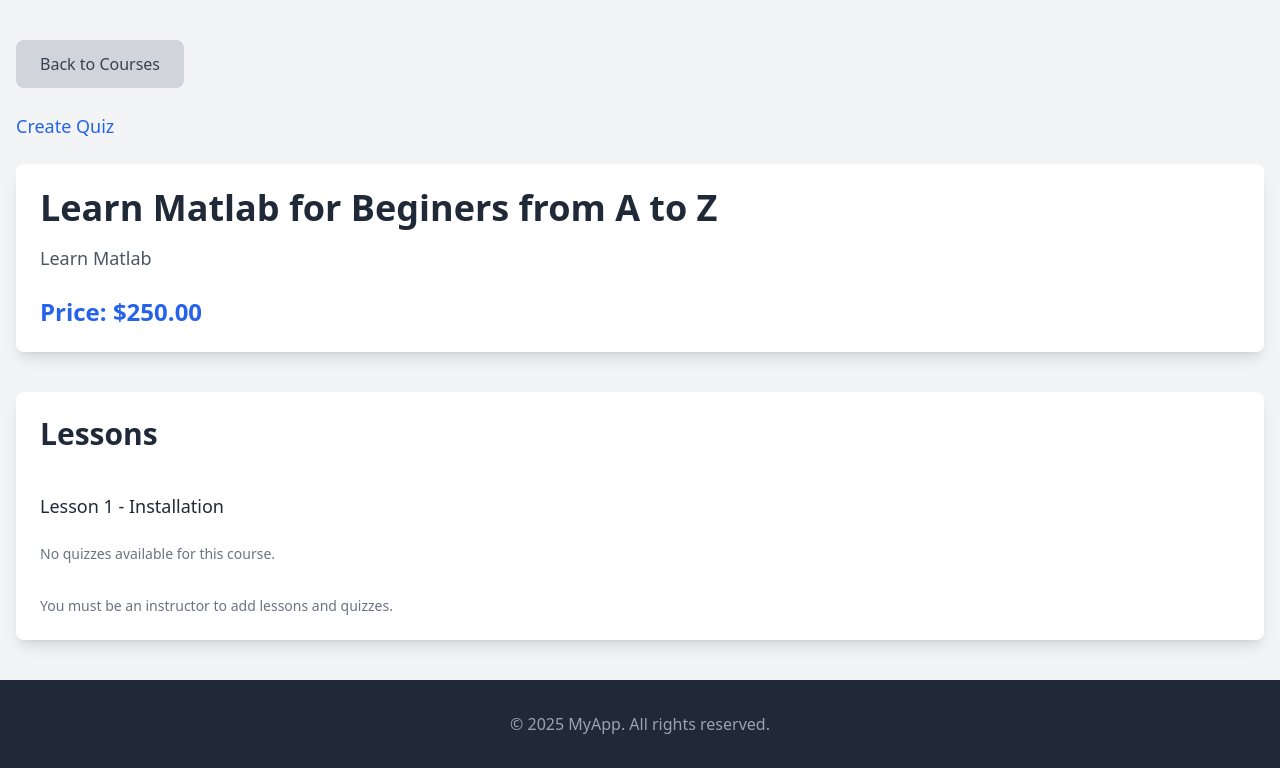
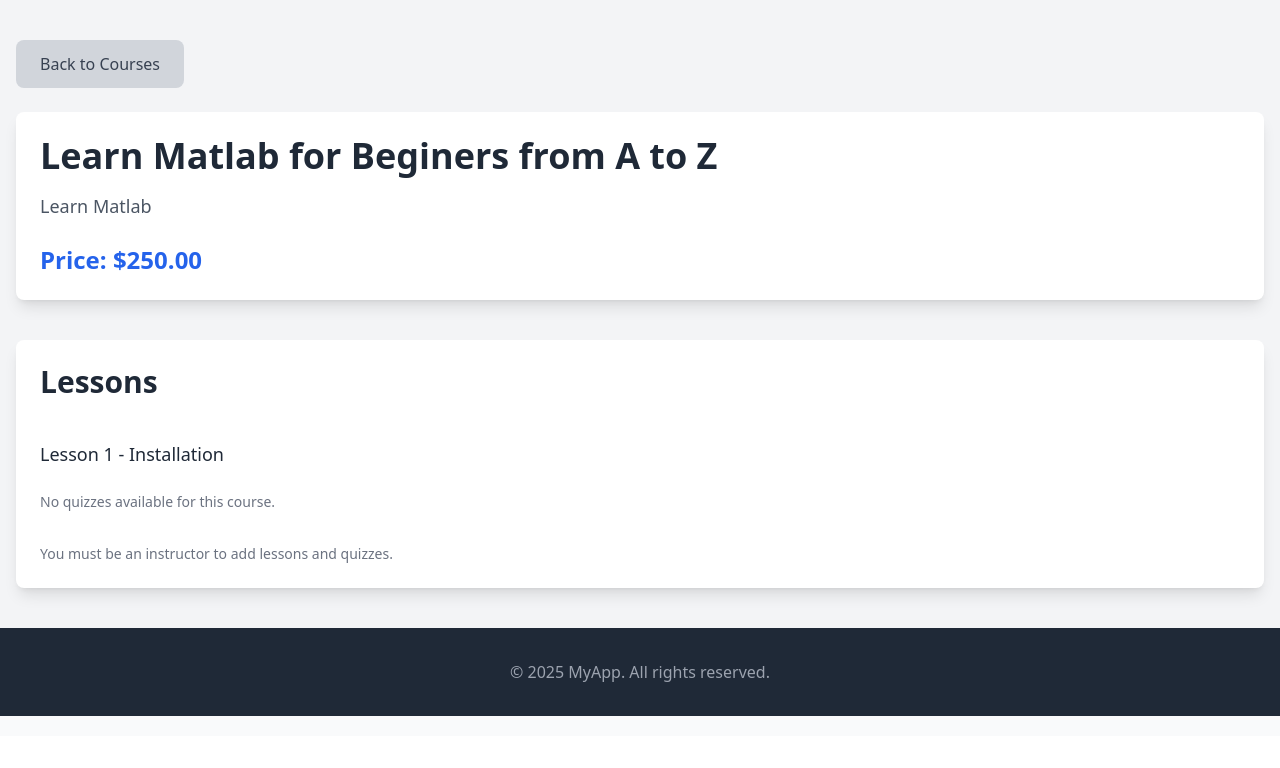
Before and after one commit to mr-engineer49/OnCourse-Online-Final-Project, a Django app: page /courses/1/ in a window 1280 px wide. Shown: the part 64-832 px from the top of the page. After the commit the page ends 780 px from the top, so only its background shows below. Run offline with Django 5.2, Linux system fonts and the light colour scheme; data comes from the database, SQL or seed files in the repository; both versions use the stored data as it was after the commit; some libraries are stand-ins or nearby versions.

Commit message:
new updates

```diff
--- a/courses/templates/courses/courses_details.html
+++ b/courses/templates/courses/courses_details.html
@@ -8,15 +8,6 @@
         class="inline-block bg-gray-300 text-gray-700 px-6 py-3 rounded-lg hover:bg-gray-400 transition-colors"
       >
         Back to Courses
-      </a>
-    </div>
-
-    <div class="mb-6">
-      <a
-        href="{% url 'courses:quizz_creation' %}"
-        class="inline-block text-lg text-blue-600 hover:text-blue-800 transition-colors"
-      >
-        Create Quiz
       </a>
     </div>
 
```
Also changed, not shown: db.sqlite3, webinars/views.py (line endings or trailing spaces).
